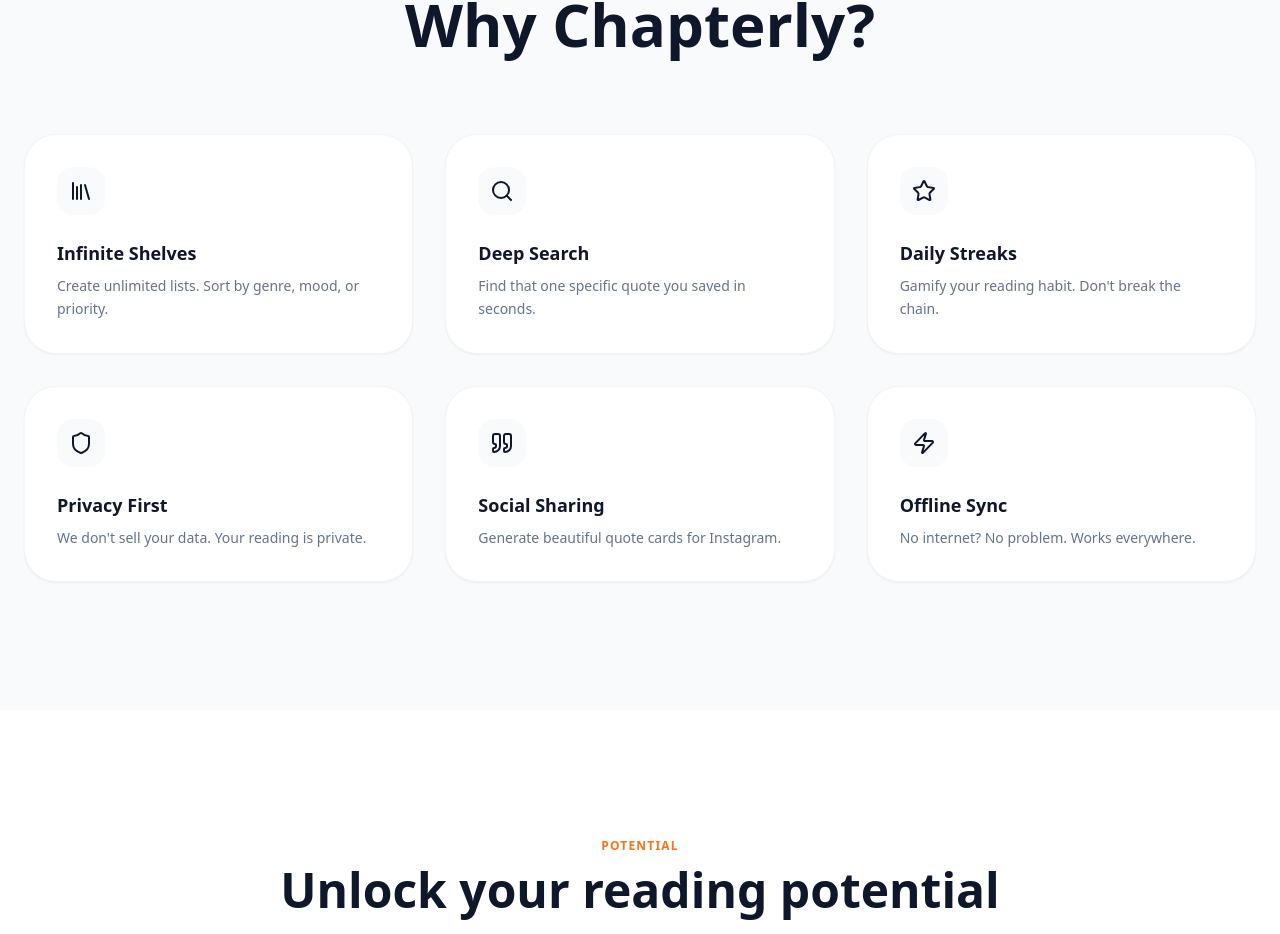
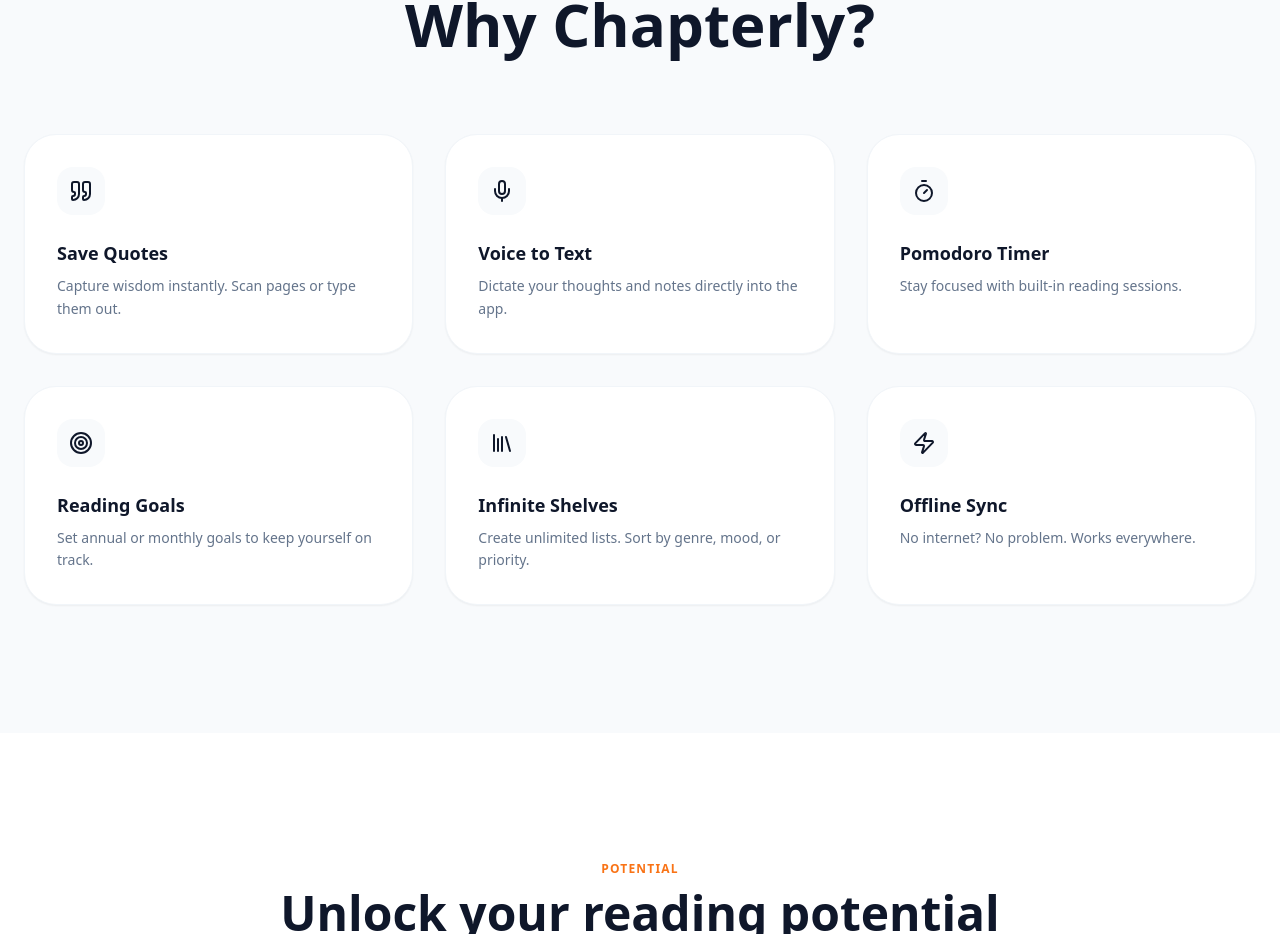
Before and after one commit to NiisG/Chapterly-Features, a Next.js app: page / in a window 1280 px wide. Shown: the part 2580-3514 px from the top of the page. Built offline with nearby package versions, Linux system fonts and the light colour scheme.

Commit message:
update features section

```diff
--- a/app/page.tsx
+++ b/app/page.tsx
@@ -11,7 +11,8 @@ import {
   Play, BookOpen, Library, Quote, Search,
   Shield, Star, ChevronDown,
   ChevronLeft, ChevronRight, Apple,
-  LayoutGrid, FileText, Zap, X, Check
+  LayoutGrid, FileText, Zap, X, Check,
+  Mic, Timer, Target
 } from 'lucide-react';
 import { clsx, type ClassValue } from "clsx";
 import { twMerge } from "tailwind-merge";
@@ -448,11 +449,11 @@ export default function ChapterlyLanding() {
 
             <div className="grid grid-cols-1 md:grid-cols-2 lg:grid-cols-3 gap-6 md:gap-8 max-w-7xl mx-auto px-2">
               {[
+                { icon: Quote, title: "Save Quotes", text: "Capture wisdom instantly. Scan pages or type them out." },
+                { icon: Mic, title: "Voice to Text", text: "Dictate your thoughts and notes directly into the app." },
+                { icon: Timer, title: "Pomodoro Timer", text: "Stay focused with built-in reading sessions." },
+                { icon: Target, title: "Reading Goals", text: "Set annual or monthly goals to keep yourself on track." },
                 { icon: Library, title: "Infinite Shelves", text: "Create unlimited lists. Sort by genre, mood, or priority." },
-                { icon: Search, title: "Deep Search", text: "Find that one specific quote you saved in seconds." },
-                { icon: Star, title: "Daily Streaks", text: "Gamify your reading habit. Don't break the chain." },
-                { icon: Shield, title: "Privacy First", text: "We don't sell your data. Your reading is private." },
-                { icon: Quote, title: "Social Sharing", text: "Generate beautiful quote cards for Instagram." },
                 { icon: Zap, title: "Offline Sync", text: "No internet? No problem. Works everywhere." },
               ].map((item, i) => (
                 <div
```
Also changed, not shown: public/Chapterly.png (added).
